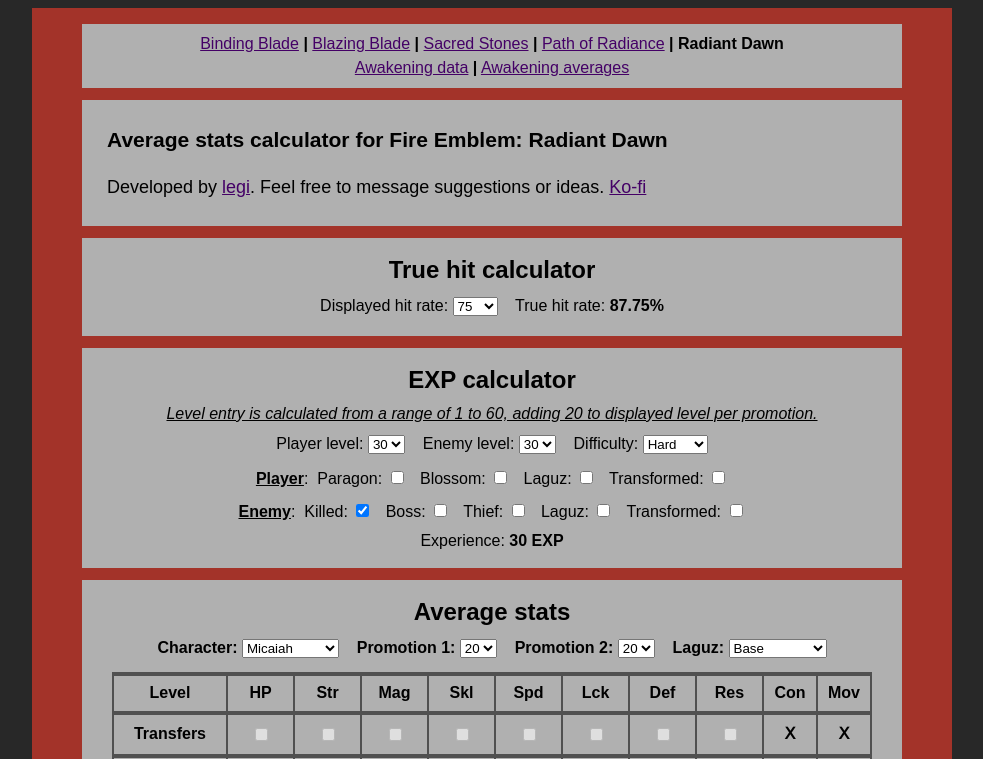
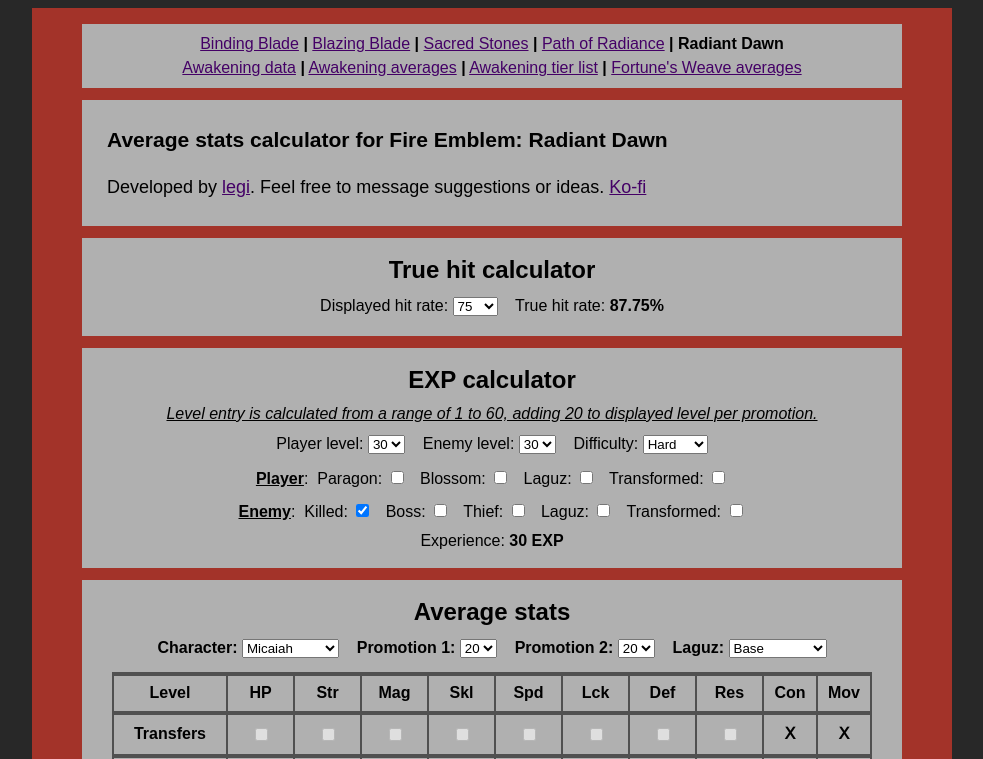
Before and after one commit to legicode/radiantdawncalc, a plain HTML site: page index.html in a window 1280 px wide. Shown: the top 759 px of the page, without its empty margins (148-1131 px from the left). Drawn offline with Linux system fonts and the light colour scheme.

Commit message:
Add files via upload

```diff
--- a/index.html
+++ b/index.html
@@ -16,7 +16,9 @@
 				<a href="https://legicode.github.io/pathofradiancecalc/">Path of Radiance</a> <b>|</b>
 				<b>Radiant Dawn</b><br />
 				<a href="https://legicode.github.io/awakeningcalc/">Awakening data</a> <b>|</b>
-				<a href="https://legicode.github.io/awakeningaverages/">Awakening averages</a>
+				<a href="https://legicode.github.io/awakeningaverages/">Awakening averages</a> <b>|</b>
+				<a href="https://redd.it/1wfd5lc">Awakening tier list</a> <b>|</b>
+				<a href="https://legicode.github.io/fortunesweaveaverages/">Fortune's Weave averages</a>
 			</td></tr>
 
 			<tr><td id="intro">
@@ -123,7 +125,9 @@
 				<a href="https://legicode.github.io/pathofradiancecalc/">Path of Radiance</a> <b>|</b>
 				<b>Radiant Dawn</b><br />
 				<a href="https://legicode.github.io/awakeningcalc/">Awakening data</a> <b>|</b>
-				<a href="https://legicode.github.io/awakeningaverages/">Awakening averages</a>
+				<a href="https://legicode.github.io/awakeningaverages/">Awakening averages</a> <b>|</b>
+				<a href="https://redd.it/1wfd5lc">Awakening tier list</a> <b>|</b>
+				<a href="https://legicode.github.io/fortunesweaveaverages/">Fortune's Weave averages</a>
 			</td></tr>
 		</table>
 		<script src="data.js"></script>
```
